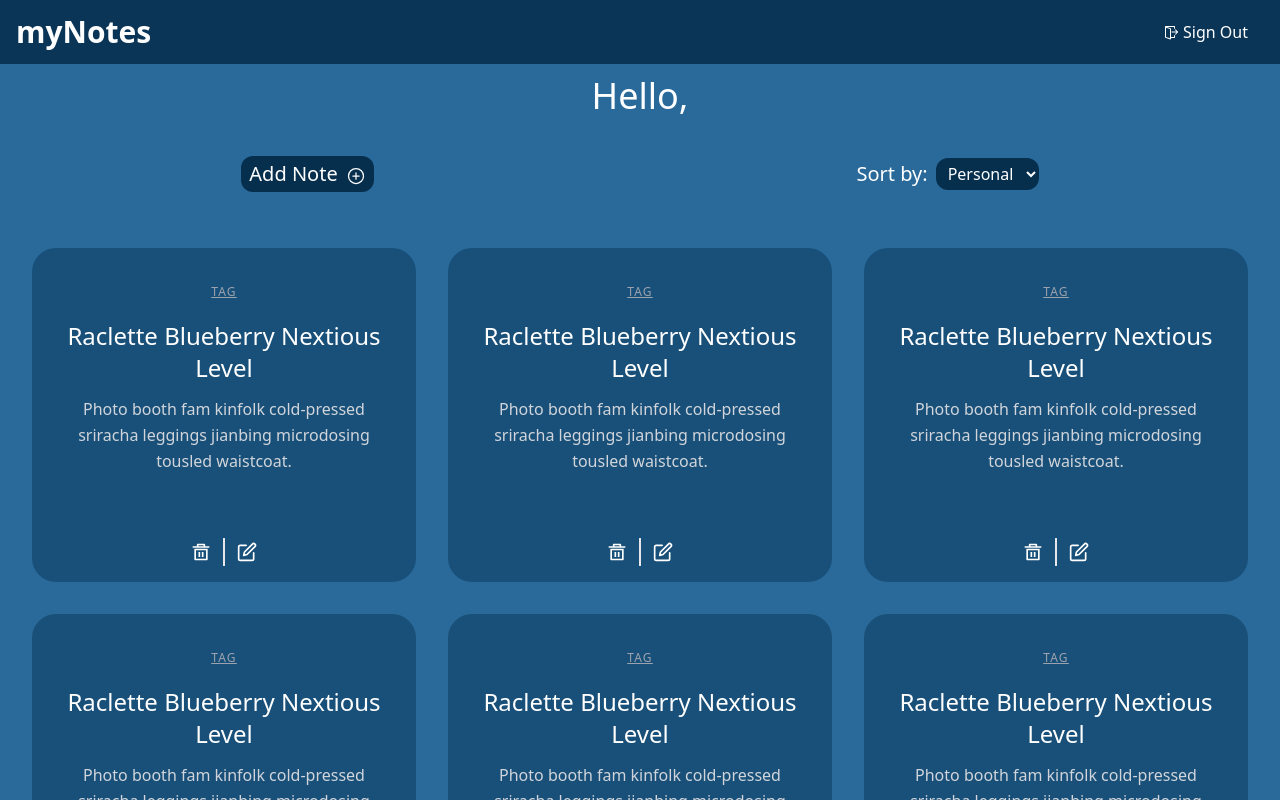
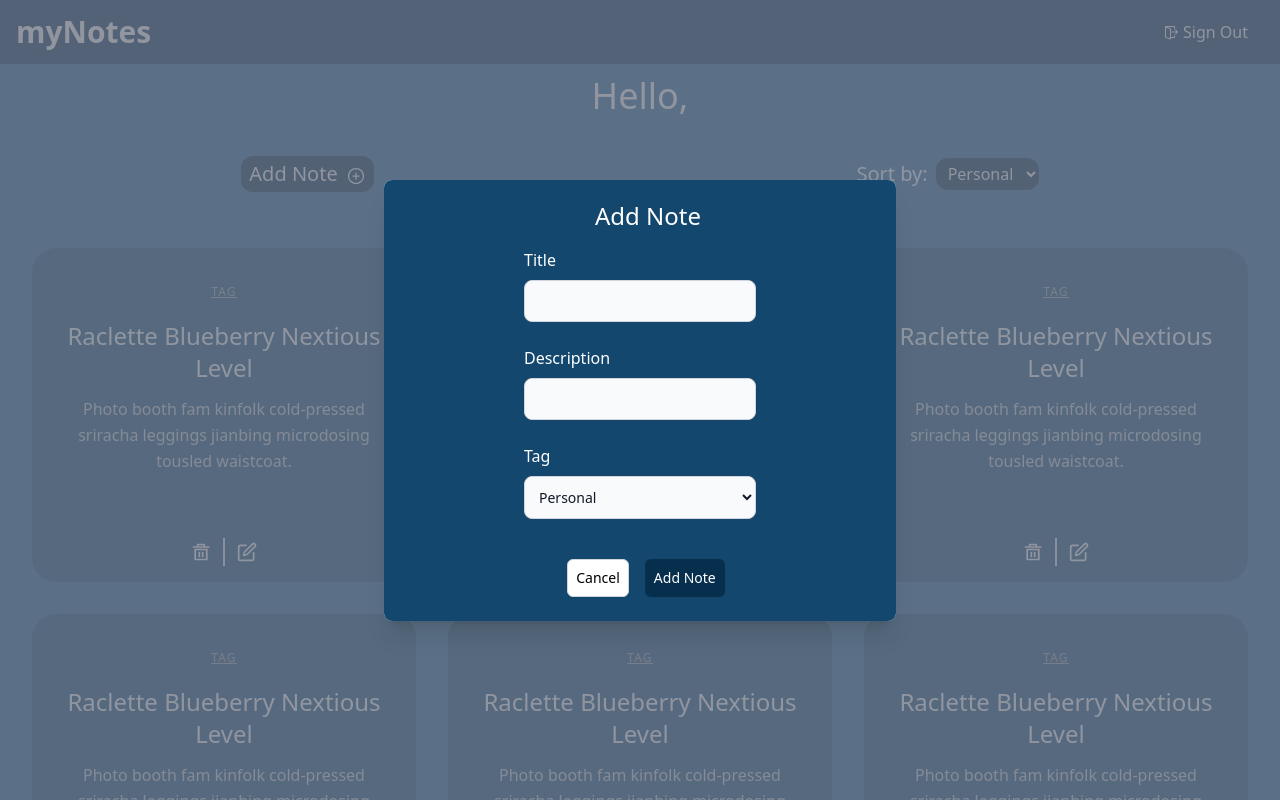
Before and after one commit to Shreejal10/React-myNotes, a React (Vite) app: page / in a window 1280 px wide. Both pictures are taken after a click on the button "Add Note". Shown: the top 800 px of the page. Built offline with nearby package versions, Linux system fonts and the light colour scheme.

Commit message:
AddNote modal component

```diff
--- /dev/null
+++ b/src/components/AddNote.jsx
@@ -0,0 +1,52 @@
+import React from 'react'
+const AddNote = (props) => {
+    return (
+        <>
+            <div className="relative z-10" aria-labelledby="modal-title" role="dialog" aria-modal="true">
+                <div className="fixed inset-0 bg-gray-500 bg-opacity-75 transition-opacity">
+                </div>
+                <div className="fixed inset-0 z-10 overflow-y-auto">
+                    <div className="flex min-h-full items-center justify-center p-4 text-center sm:items-center sm:p-0">
+                        <div className="relative transform overflow-hidden rounded-lg bg-white text-left shadow-xl transition-all sm:my-8 sm:w-full sm:max-w-lg">
+                            <div className="bg-[#13476e] px-6 pt-5 pb-4 sm:p-6 sm:pb-4">
+                                <div className=" sm:flex sm:items-center flex flex-col gap-5  ">
+                                    <div className="mt-4 text-center sm:mt-0 sm:ml-4 sm:text-left">
+                                        <h3 className="text-2xl font-medium leading-6 text-white" id="modal-title">Add Note</h3>
+                                    </div>
+                                    <form className="space-y-6 sm:w-1/2" action="#">
+                                        <div>
+                                            <label htmlFor="title" className="block mb-2 text-base font-medium text-white ">Title</label>
+                                            <input type="text" name="title" id="title" className="bg-gray-50 border border-gray-300 text-gray-900 text-sm rounded-lg focus:ring-blue-500 focus:border-blue-500 block w-full p-2.5 dark:bg-gray-600 dark:border-gray-500 dark:placeholder-gray-400 dark:text-white" required />
+                                        </div>
+                                        <div>
+                                            <label htmlFor="description" className="block mb-2 text-base font-medium text-white ">Description</label>
+                                            <input type="text" name="description" id="description" className="bg-gray-50 border border-gray-300 text-gray-900 text-sm rounded-lg focus:ring-blue-500 focus:border-blue-500 block w-full p-2.5 dark:bg-gray-600 dark:border-gray-500 dark:placeholder-gray-400 dark:text-white" required />
+                                        </div>
+                                        <div>
+                                            <label htmlFor="password" className="block mb-2 text-base font-medium text-white">Tag</label>
+                                            <select name="tag" id="tag" className="bg-gray-50 border border-gray-300 text-gray-900 text-sm rounded-lg focus:ring-blue-500 focus:border-blue-500 block w-full p-2.5 dark:bg-gray-600 dark:border-gray-500 dark:placeholder-gray-400 dark:text-white" required>
+                                                <option value="Personal">Personal</option>
+                                                <option value="Learning">Learning</option>
+                                                <option value="College">College</option>
+                                                <option value="Others">Others</option>
+                                            </select>
+                                        </div>
+                                    </form>
+                                </div>
+                            </div>
+                            <div className="bg-[#13476e] py-6 px-6 sm:flex sm:flex-row-reverse md:flex-row-reverse  items-center justify-center gap-1">
+                                <button type="button" className="inline-flex w-full justify-center rounded-md border border-transparent bg-[#062f4e] px-2 py-2 text-base font-medium text-white shadow-sm hover:bg-[#051724] focus:outline-none focus:ring-2 focus:ring-red-500 focus:ring-offset-2 sm:ml-3 sm:w-auto sm:text-sm">Add Note</button>
+                                <button onClick={() => { props.setOpenModal(false) }} type="button" className="mt-3 inline-flex w-full justify-center rounded-md border border-gray-300 bg-white px-2 py-2 text-base font-medium  shadow-sm hover:bg-gray-50 focus:outline-none focus:ring-2 focus:ring-indigo-500 focus:ring-offset-2 sm:mt-0 sm:ml-3 sm:w-auto sm:text-sm">Cancel</button>
+                            </div>
+                        </div>
+                    </div>
+                </div>
+            </div>
+
+        </>
+
+
+    )
+}
+
+export default AddNote
--- a/src/pages/Home.jsx
+++ b/src/pages/Home.jsx
@@ -1,13 +1,17 @@
-import React from 'react'
+import { React, useState } from 'react'
 import { IoAddCircleOutline } from 'react-icons/io5'
 import Note from '../components/Note'
+import AddNote from '../components/AddNote'
 
 const Home = () => {
+    const [openModal, setOpenModal] = useState(false);
     return (
+        <>
+            {openModal && <AddNote setOpenModal={setOpenModal} />}
             <div className='pt-16'>
                 <h1 className='text-center text-4xl text-white mt-3'>Hello, </h1>
                 <div className=' container mx-auto flex items-center justify-around py-4 mt-6'>
-                <button className='text-white text-xl bg-[#062f4e] px-2 py-1 rounded-xl flex items-center justify-center gap-2'><p>Add Note</p> < IoAddCircleOutline size={20} className="mt-1" /> </button>
+                    <button onClick={() => { setOpenModal(true) }} className='text-white text-xl bg-[#062f4e] px-2 py-1 rounded-xl flex items-center justify-center gap-2' ><p>Add Note</p> < IoAddCircleOutline size={20} className="mt-1" /> </button>
                     <div className='flex justify-center items-center gap-2'>
                         <label htmlFor="notes" className='text-white text-xl'>Sort by: </label>
                         <select name="notes" id="notes" className='rounded-xl px-2 py-1  bg-[#062f4e] text-white '>
@@ -24,6 +28,7 @@ const Home = () => {
 
 
             </div>
+        </>
     )
 }
 
```
Lines whose indentation alone changed are shown as unchanged.
